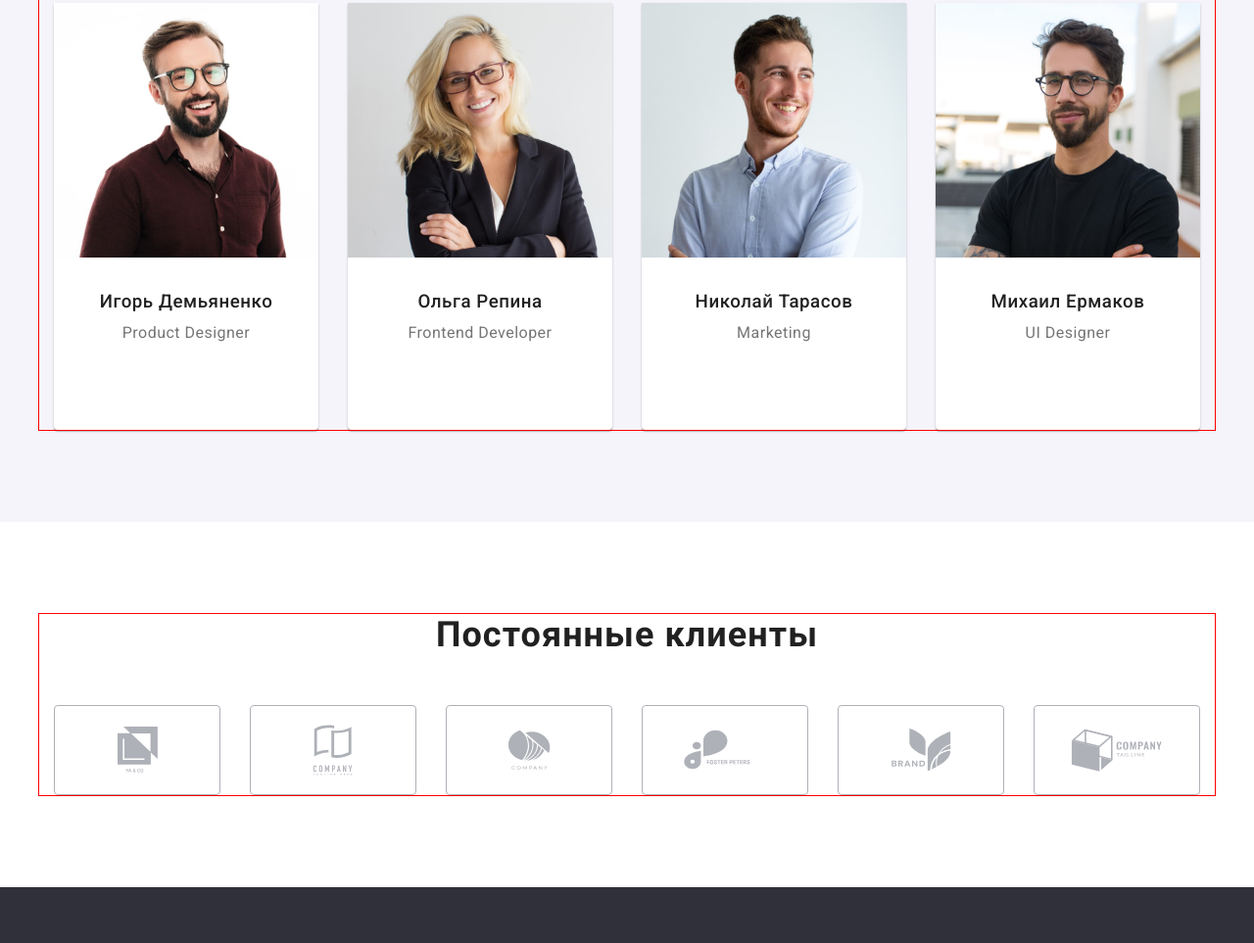
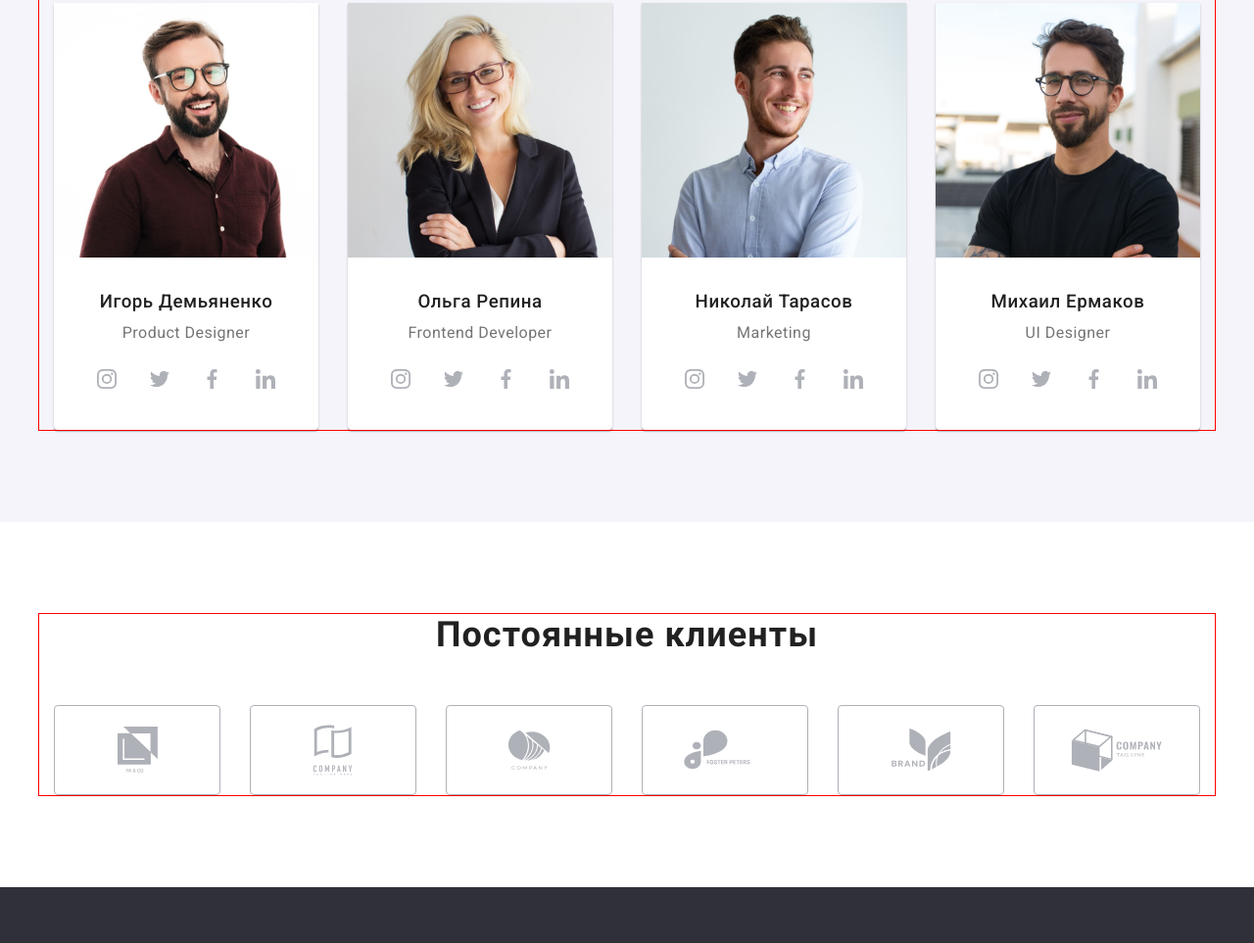
Before and after one commit to smisyuk4/goit-markup-hw-04, a plain HTML site: page index.html in a window 1280 px wide. Shown: the part 1786-2749 px from the top of the page at 98% size. Drawn offline with nearby package versions, Linux system fonts and the light colour scheme; the site is published under a folder, as on GitHub Pages, so addresses that start at the root find nothing.

Commit message:
адреса иконок

```diff
--- a/index.html
+++ b/index.html
@@ -64,7 +64,7 @@
                 <li class="item table-item">
                     <div class="advantage-wrp-icon">
                         <svg class="advantage-icon" width="70px" height="70px">
-                            <use href="/images/icons/symbol-defs.svg#icon-antenna"></use>
+                            <use href="./images/icons/symbol-defs.svg#icon-antenna"></use>
                         </svg>
                     </div>
                     <h3 class="advantage-title">Внимание к деталям</h3>
@@ -73,7 +73,7 @@
                 <li class="item table-item">
                     <div class="advantage-wrp-icon">
                         <svg class="advantage-icon" width="70px" height="70px">
-                            <use href="/images/icons/symbol-defs.svg#icon-clock"></use>
+                            <use href="./images/icons/symbol-defs.svg#icon-clock"></use>
                         </svg>
                     </div>
                     <h3 class="advantage-title">Пунктуальность</h3>
@@ -83,7 +83,7 @@
                 <li class="item table-item">
                     <div class="advantage-wrp-icon">
                         <svg class="advantage-icon" width="70px" height="70px">
-                            <use href="/images/icons/symbol-defs.svg#icon-diagram"></use>
+                            <use href="./images/icons/symbol-defs.svg#icon-diagram"></use>
                         </svg>
                     </div>
                     <h3 class="advantage-title">Планирование</h3>
@@ -93,7 +93,7 @@
                 <li class="item table-item">
                     <div class="advantage-wrp-icon">
                         <svg class="advantage-icon" width="70px" height="70px">
-                            <use href="/images/icons/symbol-defs.svg#icon-astronaut"></use>
+                            <use href="./images/icons/symbol-defs.svg#icon-astronaut"></use>
                         </svg>
                     </div>
                     <h3 class="advantage-title">Современные технологии</h3>
@@ -135,28 +135,28 @@
                             <li class="sotial-media-item">
                                 <a class="sotial-media-link link" href="" target="_blank" rel="noopener noreferer" aria-label="instagram">
                                 <svg class="sotial-media-icon" width="20px" height="20px">
-                                    <use href="/images/icons/symbol-defs.svg#icon-instagram"></use>
+                                    <use href="./images/icons/symbol-defs.svg#icon-instagram"></use>
                                 </svg>
                                 </a>
                             </li>
                             <li class="sotial-media-item">
                                 <a class="sotial-media-link link" href="" target="_blank" rel="noopener noreferer" aria-label="twitter">
                                 <svg class="sotial-media-icon" width="20px" height="20px">
-                                    <use href="/images/icons/symbol-defs.svg#icon-twitter"></use>
+                                    <use href="./images/icons/symbol-defs.svg#icon-twitter"></use>
                                 </svg>
                                 </a>
                             </li>
                             <li class="sotial-media-item">
                                 <a class="sotial-media-link link" href="" target="_blank" rel="noopener noreferer" aria-label="facebook">
                                 <svg class="sotial-media-icon" width="20px" height="20px">
-                                    <use href="/images/icons/symbol-defs.svg#icon-facebook"></use>
+                                    <use href="./images/icons/symbol-defs.svg#icon-facebook"></use>
                                 </svg>
                                 </a>
                             </li>
                             <li class="sotial-media-item">
                                 <a class="sotial-media-link link" href="" target="_blank" rel="noopener noreferer" aria-label="linkedin">
                                 <svg class="sotial-media-icon" width="20px" height="20px">
-                                    <use href="/images/icons/symbol-defs.svg#icon-linkedin"></use>
+                                    <use href="./images/icons/symbol-defs.svg#icon-linkedin"></use>
                                 </svg>
                                 </a>
                             </li>
@@ -172,28 +172,28 @@
                             <li class="sotial-media-item">
                                 <a class="sotial-media-link link" href="" target="_blank" rel="noopener noreferer" aria-label="instagram">
                                     <svg class="sotial-media-icon" width="20px" height="20px">
-                                        <use href="/images/icons/symbol-defs.svg#icon-instagram"></use>
+                                        <use href="./images/icons/symbol-defs.svg#icon-instagram"></use>
                                     </svg>
                                 </a>
                             </li>
                             <li class="sotial-media-item">
                                 <a class="sotial-media-link link" href="" target="_blank" rel="noopener noreferer" aria-label="twitter">
                                     <svg class="sotial-media-icon" width="20px" height="20px">
-                                        <use href="/images/icons/symbol-defs.svg#icon-twitter"></use>
+                                        <use href="./images/icons/symbol-defs.svg#icon-twitter"></use>
                                     </svg>
                                 </a>
                             </li>
                             <li class="sotial-media-item">
                                 <a class="sotial-media-link link" href="" target="_blank" rel="noopener noreferer" aria-label="facebook">
                                     <svg class="sotial-media-icon" width="20px" height="20px">
-                                        <use href="/images/icons/symbol-defs.svg#icon-facebook"></use>
+                                        <use href="./images/icons/symbol-defs.svg#icon-facebook"></use>
                                     </svg>
                                 </a>
                             </li>
                             <li class="sotial-media-item">
                                 <a class="sotial-media-link link" href="" target="_blank" rel="noopener noreferer" aria-label="linkedin">
                                     <svg class="sotial-media-icon" width="20px" height="20px">
-                                        <use href="/images/icons/symbol-defs.svg#icon-linkedin"></use>
+                                        <use href="./images/icons/symbol-defs.svg#icon-linkedin"></use>
                                     </svg>
                                 </a>
                             </li>
@@ -209,28 +209,28 @@
                             <li class="sotial-media-item">
                                 <a class="sotial-media-link link" href="" target="_blank" rel="noopener noreferer" aria-label="instagram">
                                     <svg class="sotial-media-icon" width="20px" height="20px">
-                                        <use href="/images/icons/symbol-defs.svg#icon-instagram"></use>
+                                        <use href="./images/icons/symbol-defs.svg#icon-instagram"></use>
                                     </svg>
                                 </a>
                             </li>
                             <li class="sotial-media-item">
                                 <a class="sotial-media-link link" href="" target="_blank" rel="noopener noreferer" aria-label="twitter">
                                     <svg class="sotial-media-icon" width="20px" height="20px">
-                                        <use href="/images/icons/symbol-defs.svg#icon-twitter"></use>
+                                        <use href="./images/icons/symbol-defs.svg#icon-twitter"></use>
                                     </svg>
                                 </a>
                             </li>
                             <li class="sotial-media-item">
                                 <a class="sotial-media-link link" href="" target="_blank" rel="noopener noreferer" aria-label="facebook">
                                     <svg class="sotial-media-icon" width="20px" height="20px">
-                                        <use href="/images/icons/symbol-defs.svg#icon-facebook"></use>
+                                        <use href="./images/icons/symbol-defs.svg#icon-facebook"></use>
                                     </svg>
                                 </a>
                             </li>
                             <li class="sotial-media-item">
                                 <a class="sotial-media-link link" href="" target="_blank" rel="noopener noreferer" aria-label="linkedin">
                                     <svg class="sotial-media-icon" width="20px" height="20px">
-                                        <use href="/images/icons/symbol-defs.svg#icon-linkedin"></use>
+                                        <use href="./images/icons/symbol-defs.svg#icon-linkedin"></use>
                                     </svg>
                                 </a>
                             </li>
@@ -247,28 +247,28 @@
                             <li class="sotial-media-item">
                                 <a class="sotial-media-link link" href="" target="_blank" rel="noopener noreferer" aria-label="instagram">
                                     <svg class="sotial-media-icon" width="20px" height="20px">
-                                        <use href="/images/icons/symbol-defs.svg#icon-instagram"></use>
+                                        <use href="./images/icons/symbol-defs.svg#icon-instagram"></use>
                                     </svg>
                                 </a>
                             </li>
                             <li class="sotial-media-item">
                                 <a class="sotial-media-link link" href="" target="_blank" rel="noopener noreferer" aria-label="twitter">
                                     <svg class="sotial-media-icon" width="20px" height="20px">
-                                        <use href="/images/icons/symbol-defs.svg#icon-twitter"></use>
+                                        <use href="./images/icons/symbol-defs.svg#icon-twitter"></use>
                                     </svg>
                                 </a>
                             </li>
                             <li class="sotial-media-item">
                                 <a class="sotial-media-link link" href="" target="_blank" rel="noopener noreferer" aria-label="facebook">
                                     <svg class="sotial-media-icon" width="20px" height="20px">
-                                        <use href="/images/icons/symbol-defs.svg#icon-facebook"></use>
+                                        <use href="./images/icons/symbol-defs.svg#icon-facebook"></use>
                                     </svg>
                                 </a>
                             </li>
                             <li class="sotial-media-item">
                                 <a class="sotial-media-link link" href="" target="_blank" rel="noopener noreferer" aria-label="linkedin">
                                     <svg class="sotial-media-icon" width="20px" height="20px">
-                                        <use href="/images/icons/symbol-defs.svg#icon-linkedin"></use>
+                                        <use href="./images/icons/symbol-defs.svg#icon-linkedin"></use>
                                     </svg>
                                 </a>
                             </li>
@@ -356,28 +356,28 @@
                 <li class="sotial-media-item">
                     <a class="sotial-media-link link" href="" target="_blank" rel="noopener noreferer" aria-label="instagram">
                         <svg class="sotial-media-icon" width="20px" height="20px">
-                            <use href="/images/icons/symbol-defs.svg#icon-instagram"></use>
+                            <use href="./images/icons/symbol-defs.svg#icon-instagram"></use>
                         </svg>
                     </a>
                 </li>
                 <li class="sotial-media-item">
                     <a class="sotial-media-link link" href="" target="_blank" rel="noopener noreferer" aria-label="instagram">
                         <svg class="sotial-media-icon" width="20px" height="20px">
-                            <use href="/images/icons/symbol-defs.svg#icon-twitter"></use>
+                            <use href="./images/icons/symbol-defs.svg#icon-twitter"></use>
                         </svg>
                     </a>
                 </li>
                 <li class="sotial-media-item">
                     <a class="sotial-media-link link" href="" target="_blank" rel="noopener noreferer" aria-label="instagram">
                         <svg class="sotial-media-icon" width="20px" height="20px">
-                            <use href="/images/icons/symbol-defs.svg#icon-facebook"></use>
+                            <use href="./images/icons/symbol-defs.svg#icon-facebook"></use>
                         </svg>
                     </a>
                 </li>
                 <li class="sotial-media-item">
                     <a class="sotial-media-link link" href="" target="_blank" rel="noopener noreferer" aria-label="instagram">
                         <svg class="sotial-media-icon" width="20px" height="20px">
-                            <use href="/images/icons/symbol-defs.svg#icon-linkedin"></use>
+                            <use href="./images/icons/symbol-defs.svg#icon-linkedin"></use>
                         </svg>
                     </a>
                 </li>
```
Also changed, not shown: portfolio.html (+6 -6 lines).
